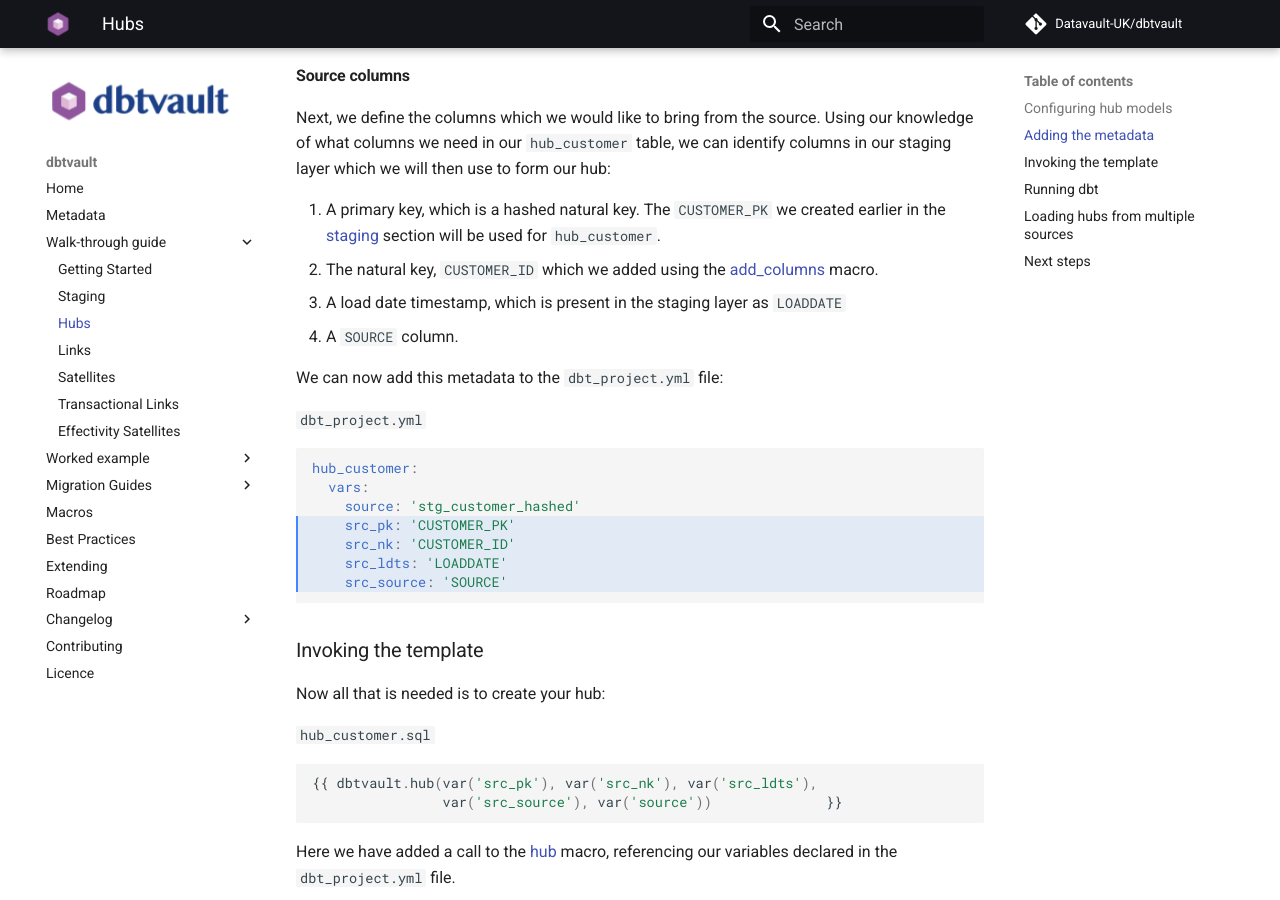
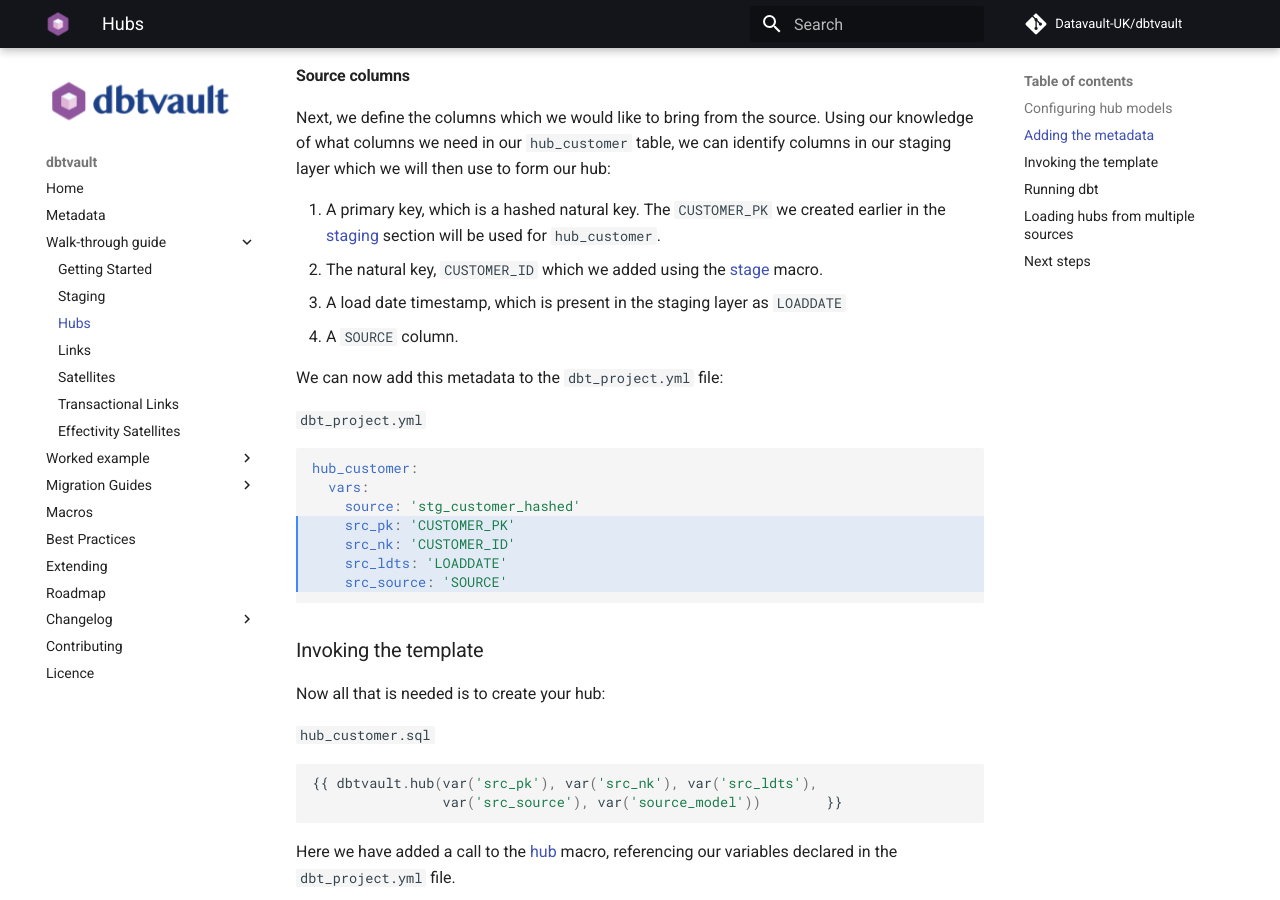
Before and after one commit to Datavault-UK/automate-dv-docs, an MkDocs documentation site: the page built from docs/walkthrough/wt_hubs.md, in a window 1280 px wide and 900 px high, scrolled down 1564 px. Built offline with MkDocs 1.6.1 and Material for MkDocs 9.7.7, drawn with Linux system fonts in a browser that asks for light colours; comment, search, counter and statistics services are not loaded.

Commit message:
Minor changes to wt hubs docs

````diff
--- a/docs/walkthrough/wt_hubs.md
+++ b/docs/walkthrough/wt_hubs.md
@@ -10,17 +10,17 @@
 3. The load date or load date timestamp. This identifies when the record was first loaded into the vault.
 
 4. The source for the record, a code identifying where the data comes from.
-(i.e. ```1``` from the [previous section](wt_staging.md#adding-the-footer), which is the code fo stg_customer)
+(i.e. `1` from the [previous section](wt_staging.md#adding-the-footer), which is the code fo stg_customer)
 
 ### Configuring hub models
 
-Create a new dbt model as before. We'll call this one ```hub_customer```.
+Create a new dbt model as before. We'll call this one `hub_customer`.
 
 Hubs should use the incremental materialization, as we load and add new records to the existing data set.
 
 We recommend setting the incremental materialization on all of your hubs using the `dbt_project.yml` file:
 
-```dbt_project.yml```
+`dbt_project.yml`
 ```yaml
 models:
   my_dbtvault_project:
@@ -51,7 +51,7 @@
 The first piece of metadata we need is the source table. This step is easy, as in this example we created the
 staging layer ourselves. All we need to do is provide the name of the model for the stage table as a string in our metadata as follows:
 
-```dbt_project.yml```
+`dbt_project.yml`
 ```yaml
 hub_customer:
   vars:
@@ -62,18 +62,18 @@
 #### Source columns
 
 Next, we define the columns which we would like to bring from the source.
-Using our knowledge of what columns we need in our  ```hub_customer``` table, we can identify columns in our
+Using our knowledge of what columns we need in our  `hub_customer` table, we can identify columns in our
 staging layer which we will then use to form our hub:
 
-1. A primary key, which is a hashed natural key. The ```CUSTOMER_PK``` we created earlier in the [staging](wt_staging.md)
-section will be used for ```hub_customer```.
-2. The natural key, ```CUSTOMER_ID``` which we added using the [add_columns](../macros.md#add_columns) macro.
-3. A load date timestamp, which is present in the staging layer as ```LOADDATE```
-4. A ```SOURCE``` column.
+1. A primary key, which is a hashed natural key. The `CUSTOMER_PK` we created earlier in the [staging](wt_staging.md)
+section will be used for `hub_customer`.
+2. The natural key, `CUSTOMER_ID` which we added using the [stage](../macros.md#stage) macro.
+3. A load date timestamp, which is present in the staging layer as `LOADDATE`
+4. A `SOURCE` column.
 
-We can now add this metadata to the ```dbt_project.yml``` file:
+We can now add this metadata to the `dbt_project.yml` file:
 
-```dbt_project.yml```
+`dbt_project.yml`
 ```yaml hl_lines="4 5 6 7"
 hub_customer:
   vars:
@@ -88,24 +88,24 @@
 
 Now all that is needed is to create your hub:
 
-```hub_customer.sql```
+`hub_customer.sql`
 ```sql hl_lines="3 4"
 {{ dbtvault.hub(var('src_pk'), var('src_nk'), var('src_ldts'),
-                var('src_source'), var('source'))              }}
+                var('src_source'), var('source_model'))        }}
 ```
 
 Here we have added a call to the [hub](../macros.md#hub) macro, referencing our variables declared in the
-```dbt_project.yml``` file.
+`dbt_project.yml` file.
 
 ### Running dbt
 
-With our model complete, we can run dbt to create our ```hub_customer``` hub.
+With our model complete, we can run dbt to create our `hub_customer` hub.
 
-```dbt run --models +hub_customer```
+`dbt run --models +hub_customer`
 
 !!! tip
     Using the '+' in the command above will get dbt to compile and run all parent dependencies for the model we are
-    running, in this case, it will re-create the staging layer from the ```stg_customer_hashed``` model if needed.
+    running, in this case, it will re-create the staging layer from the `stg_customer_hashed` model if needed.
     dbt will also create our hub if it doesn't already exist.
 
 And our table will look like this:
@@ -128,18 +128,18 @@
 We can union the tables on that key, and create a hub containing a complete record set.
 
 We'll need to have a [staging model](wt_staging.md) for each of the sources involved,
-and provide them as a list of strings in the ```dbt_project.yml``` file as shown below.
+and provide them as a list of strings in the `dbt_project.yml` file as shown below.
 
 !!! note
     If your primary key and natural key columns have different names across the different
     tables, they will need to be aliased to the same name in the respective staging layers
-    via the [add_columns](../macros.md#add_columns) macro.
+    via the [stage](../macros.md#stage) macro.
 
 The macro needed to create a union hub is identical to a single-source hub, we just provide a
 list of sources rather than a single source in the metadata, the [hub](../macros.md#hub) macro
 will handle the rest.
 
-```dbt_project.yml```
+`dbt_project.yml`
 ```yaml hl_lines="3 4 5"
 hub_nation:
   vars:
````
